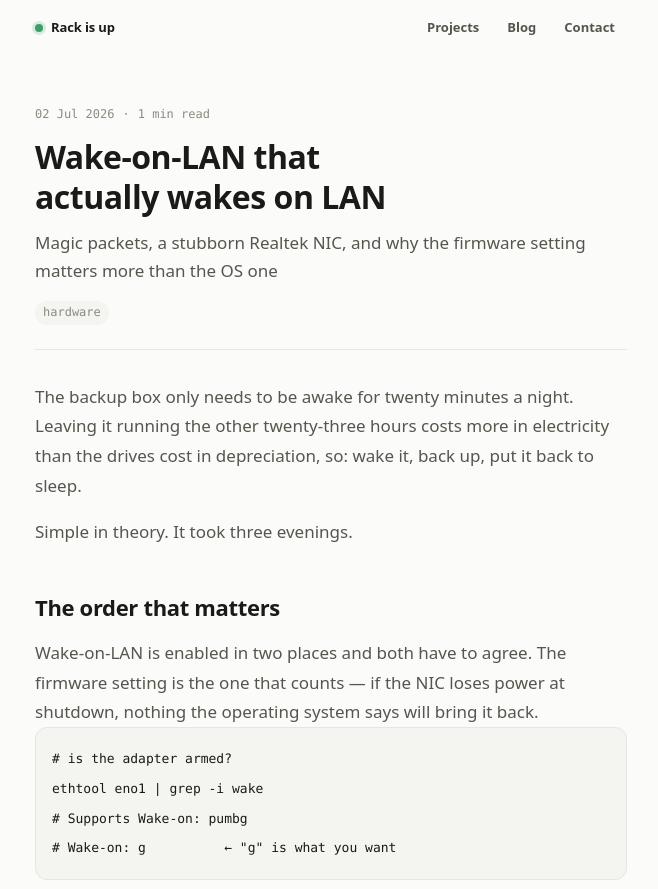
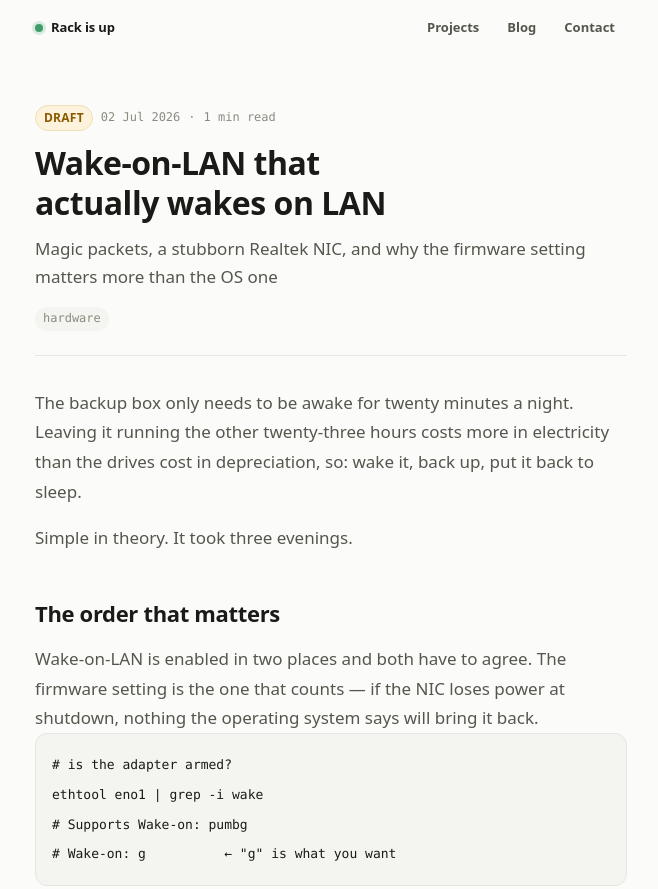
Before and after one commit to Bbek10/ownPersonalSite, a website with bundled scripts: page blog/wake-on-lan/index.html in a window 1280 px wide. Shown: the top 889 px of the page, without its empty margins (309-967 px from the left). Built offline with nearby package versions, Linux system fonts and the light colour scheme.

Commit message:
Hide placeholder posts as drafts, prepare for GitHub Pages

```diff
--- a/assets/css/components/post.css
+++ b/assets/css/components/post.css
@@ -175,3 +175,22 @@
   border-top: 1px solid var(--c-border);
   margin-block: var(--space-6);
 }
+
+/* ── Draft badge ─────────────────────────────────────────────────────────
+   Shown in a post's meta row when its data entry has `draft: true`. Loud
+   enough that you cannot mistake a preview for a published page. */
+.badge {
+  padding: 2px var(--space-2);
+  border-radius: var(--radius-full);
+  font-family: var(--font-sans);
+  font-size: var(--text-xs);
+  font-weight: var(--weight-bold);
+  letter-spacing: 0.02em;
+  text-transform: uppercase;
+}
+
+.badge--draft {
+  color: #8a5a00;
+  background: #fdf3dc;
+  border: 1px solid #f0dfb4;
+}
--- a/assets/js/components/post-header.js
+++ b/assets/js/components/post-header.js
@@ -20,6 +20,9 @@ import { PostRow } from "./blog.js";
 export function PostHeader({ post, locale, minutes }) {
   return el("header", { class: "post__header" }, [
     el("div", { class: "post__meta" }, [
+      // A draft announces itself, so a preview can never be mistaken for
+      // something that is actually live.
+      post.draft && el("span", { class: "badge badge--draft", text: "Draft" }),
       el("time", { datetime: post.date, text: formatDate(post.date, locale) }),
       minutes && el("span", { class: "post__dot", text: "·", "aria-hidden": "true" }),
       minutes && el("span", { text: `${minutes} min read` }),
--- a/assets/js/data/site.data.js
+++ b/assets/js/data/site.data.js
@@ -101,6 +101,7 @@ export const projects = [
  */
 export const posts = [
   {
+    draft: true, // placeholder — delete this line to publish
     slug: "first-four-vlans",
     date: "2026-08-19",
     title: "Flattening a flat network: my first four VLANs",
@@ -109,6 +110,7 @@ export const posts = [
     tags: ["network"],
   },
   {
+    draft: true, // placeholder — delete this line to publish
     slug: "wake-on-lan",
     date: "2026-07-02",
     title: "Wake-on-LAN that actually wakes on LAN",
@@ -117,6 +119,7 @@ export const posts = [
     tags: ["hardware"],
   },
   {
+    draft: true, // placeholder — delete this line to publish
     slug: "reverse-proxy",
     date: "2026-05-28",
     title: "Running a reverse proxy without exposing anything",
@@ -124,6 +127,7 @@ export const posts = [
     tags: ["network", "tls"],
   },
   {
+    draft: true, // placeholder — delete this line to publish
     slug: "ups-failover",
     date: "2026-04-11",
     title: "Cheap UPS, expensive lesson: testing failover before you need it",
@@ -131,6 +135,7 @@ export const posts = [
     tags: ["hardware"],
   },
   {
+    draft: true, // placeholder — delete this line to publish
     slug: "idle-watts",
     date: "2026-02-23",
     title: "Measuring idle watts on three second-hand mini PCs",
@@ -192,7 +197,7 @@ export const settings = {
    * links in feed.xml (`node tools/build-feed.mjs`); nothing in the browser
    * reads it, so the site works before you have a domain.
    */
-  siteUrl: "https://example.com",
+  siteUrl: "https://bbek10.github.io/ownPersonalSite",
   /** One line describing the site, used in the feed's channel description. */
   description: "Homelab hardware, self-hosted services and home networking.",
   /** Sort `posts` newest-first at runtime instead of trusting the array order. */
@@ -209,12 +214,22 @@ export const settings = {
  * Every post with its `href` filled in, newest first.
  * Derived once here so no component has to remember the URL shape.
  *
+ * DRAFTS: an entry with `draft: true` is left out of every list and out of
+ * feed.xml. Its page still works if you open the URL directly (it shows a
+ * "Draft" badge and asks robots not to index it), which is what makes it
+ * useful for previewing a post before it goes live. Delete the `draft` line
+ * to publish.
+ *
+ * @param {Object} [options]
+ * @param {boolean} [options.includeDrafts=false]
  * @returns {Array}
  */
-export function allPosts() {
+export function allPosts({ includeDrafts = false } = {}) {
+  const visible = includeDrafts ? posts : posts.filter((post) => !post.draft);
+
   const ordered = settings.sortPostsByDate
-    ? [...posts].sort((a, b) => new Date(b.date) - new Date(a.date))
-    : posts;
+    ? [...visible].sort((a, b) => new Date(b.date) - new Date(a.date))
+    : visible;
 
   return ordered.map((post) => ({
     ...post,
--- a/assets/js/pages/post.js
+++ b/assets/js/pages/post.js
@@ -24,8 +24,11 @@ const { data, base } = initShell();
 
 const article = qs("[data-post]");
 const slug = article?.dataset.post;
-const posts = data.allPosts();
-const post = posts.find((entry) => entry.slug === slug);
+
+// Two lists, deliberately: a draft's own page must still render (that is the
+// point of a draft), but prev/next may only ever walk published posts.
+const published = data.allPosts();
+const post = data.allPosts({ includeDrafts: true }).find((entry) => entry.slug === slug);
 
 if (!post) {
   console.warn(`[post] "${slug}" is not registered in site.data.js`);
@@ -45,11 +48,21 @@ if (!post) {
     PostHeader({ post, locale: data.settings.dateLocale, minutes }),
   );
 
-  const nav = PostNav({ posts, slug, base });
+  // A draft has no place in the published sequence, so it gets no prev/next.
+  const nav = post.draft ? null : PostNav({ posts: published, slug, base });
   if (nav) mount("[data-mount='post-nav']", nav);
 
   // One source of truth for the title and description: the data file.
-  document.title = `${post.title} · ${data.profile.name}`;
+  document.title = `${post.draft ? "[Draft] " : ""}${post.title} · ${data.profile.name}`;
   const description = qs('meta[name="description"]');
   if (description && post.summary) description.setAttribute("content", post.summary);
+
+  // Ask search engines to leave an unpublished post alone. Anyone with the URL
+  // can still read it — this is a "not finished", not a secret.
+  if (post.draft) {
+    const robots = document.createElement("meta");
+    robots.name = "robots";
+    robots.content = "noindex, nofollow";
+    document.head.append(robots);
+  }
 }
```
Also changed, not shown: feed.xml (+4 -38 lines), 2 other files.
